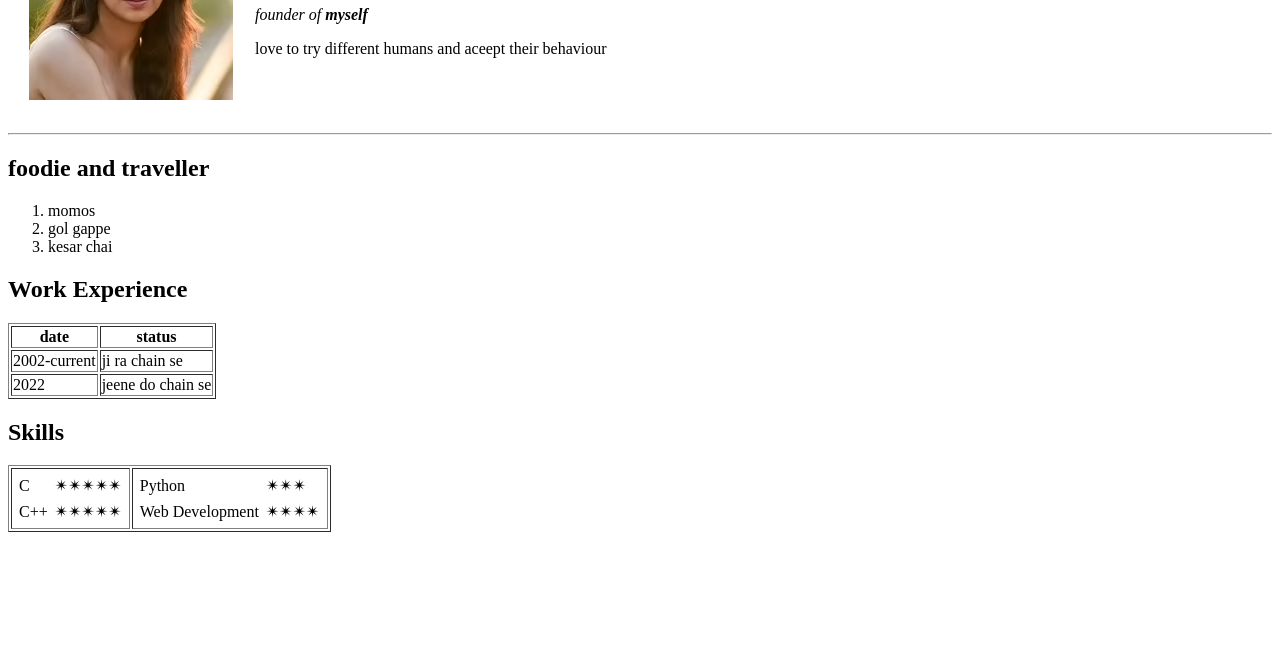
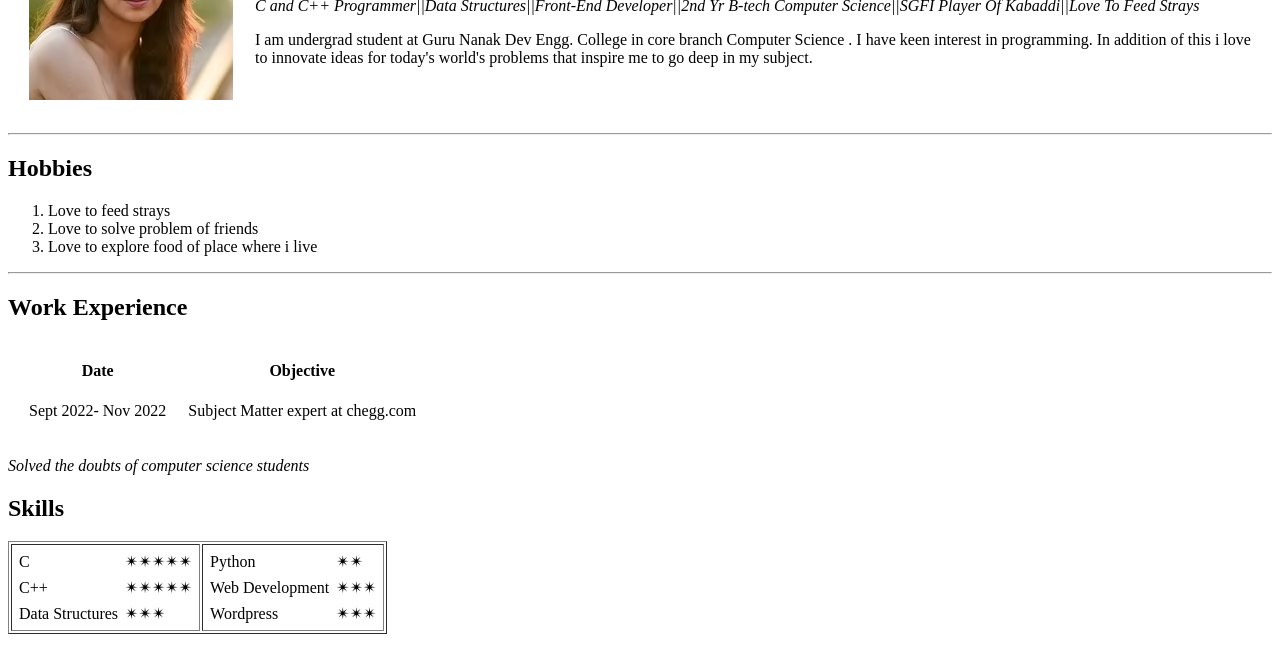
Before and after one commit to Simran93504/cv, a plain HTML site: page index.html in a window 1280 px wide. Shown: the part 133-800 px from the top of the page. Drawn offline with Linux system fonts and the light colour scheme.

Commit message:
Update index.html

```diff
--- a/index.html
+++ b/index.html
@@ -2,7 +2,7 @@
 <html lang="en" dir="ltr">
   <head>
     <meta charset="utf-8">
-    <title>🤫simran</title>
+    <title>Simran</title>
   </head>
   <body>
     <table cellspacing="20">
@@ -10,40 +10,39 @@
         <td><img src="simran.avif" alt=""></td>
         <td>  <h1>simran</h1>
       <p><em>
-        founder of <strong> myself </strong>
+        C and C++ Programmer||Data Structures||Front-End Developer||2nd Yr B-tech Computer Science||SGFI Player Of Kabaddi||Love To Feed Strays </strong>
       </em>
 
         </p>
-        <p>love to try different humans and aceept their behaviour</p></td>
+        <p>I am undergrad student at Guru Nanak Dev Engg. College in core branch Computer Science . I have keen interest in programming. In addition of this i love to innovate ideas for today's world's problems that inspire me to go deep in my subject.</p></td>
       </tr>
     </table>
   <hr>
-  <h2>foodie and traveller</h2>
+  <h2>Hobbies</h2>
   <ol>
-    <li>momos</li>
-    <li>gol gappe</li>
-    <li>kesar chai</li>
+    <li>Love to feed strays</li>
+    <li>Love to solve problem of friends</li>
+    <li>Love to explore food of place where i live</li>
   </ol>
+  <hr>
   <h2>Work Experience</h2>
-  <table border="1">
+  <table cellspacing="20">
     <thead>
       <tr>
-      <th>date</th>
-      <th>status</th>
+      <th>Date</th>
+      <th>Objective</th>
       </tr>
     </thead>
     <tbody>
     <tr>
-      <td>2002-current</td>
-      <td>ji ra chain se</td>
+      <td>Sept 2022- Nov 2022</td>
+      <td>Subject Matter expert at chegg.com</td>
+    </tr>
 
-    </tr>
-    <tr>
-      <td>2022</td>
-      <td>jeene do chain se</td>
-    </tr>
     </tbody>
+
   </table>
+  <p><em>Solved the doubts of computer science students</em></p>
   <h2>Skills</h2>
   <table border="1">
     <tr>
@@ -56,15 +55,23 @@
           <td>C++</td>
           <td>✴✴✴✴✴</td>
         </tr>
+        <tr>
+          <td>Data Structures</td>
+          <td>✴✴✴</td>
+        </tr>
       </table></td>
       <td><table cellspacing="5">
       <tr>
         <td>Python</td>
+        <td>✴✴</td>
+      </tr>
+      <tr>
+        <td>Web Development</td>
         <td>✴✴✴</td>
       </tr>
       <tr>
-        <td>Web Development</td>
-        <td>✴✴✴✴</td>
+        <td>Wordpress</td>
+        <td>✴✴✴</td>
       </tr>
       </table></td>
     </tr>
```
